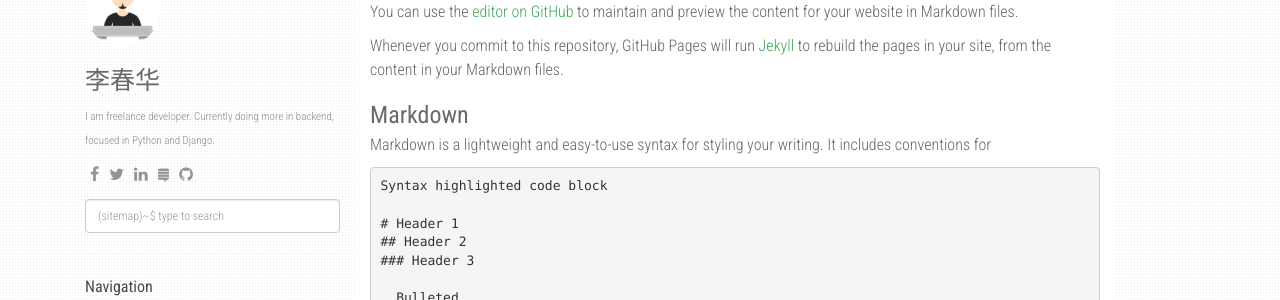
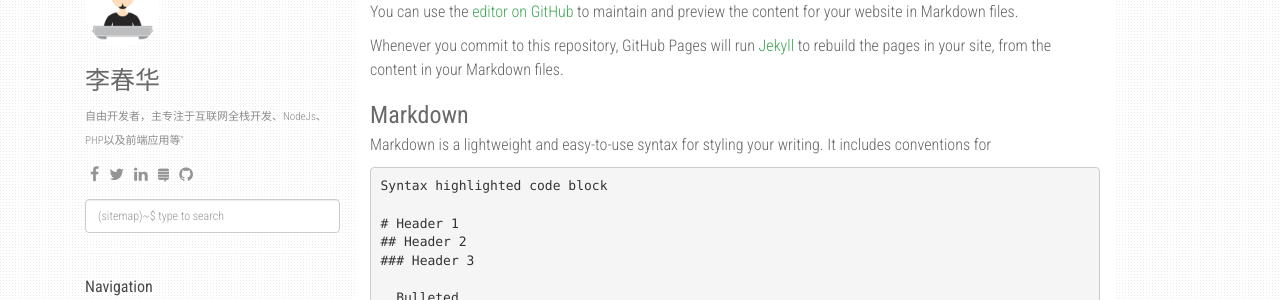
Before and after one commit to eddy2lee/eddy2lee.github.io, a Jekyll site: the page built from index.md, in a window 1280 px wide. Shown: the part 128-428 px from the top of the page. Built offline with Jekyll 4.4.1, drawn with Linux system fonts in a browser that asks for light colours; nearby versions of some CDN libraries; our own code applies the rules of GitHub Pages for plain Markdown files; the list of posts is cut into pages by our own code.

Commit message:
Update _config.yml

```diff
--- a/_config.yml
+++ b/_config.yml
@@ -2,9 +2,8 @@ title: "我的技术栈"
 description: "用技术撑起这片天"
 author: "李春华"
 github: https://github.com/eddy2lee
-about: I am freelance developer. Currently doing more in backend, focused in Python and Django.
-disqus_shortname: stackproblems
-google_analytics: UA-XXXXXXXX-Y
+about: 自由开发者，主专注于互联网全栈开发、NodeJs、PHP以及前端应用等"
+disqus_shortname: eddylee
 avatar_url: /static/img/avatar.jpg
 
 enableTags: true
```
